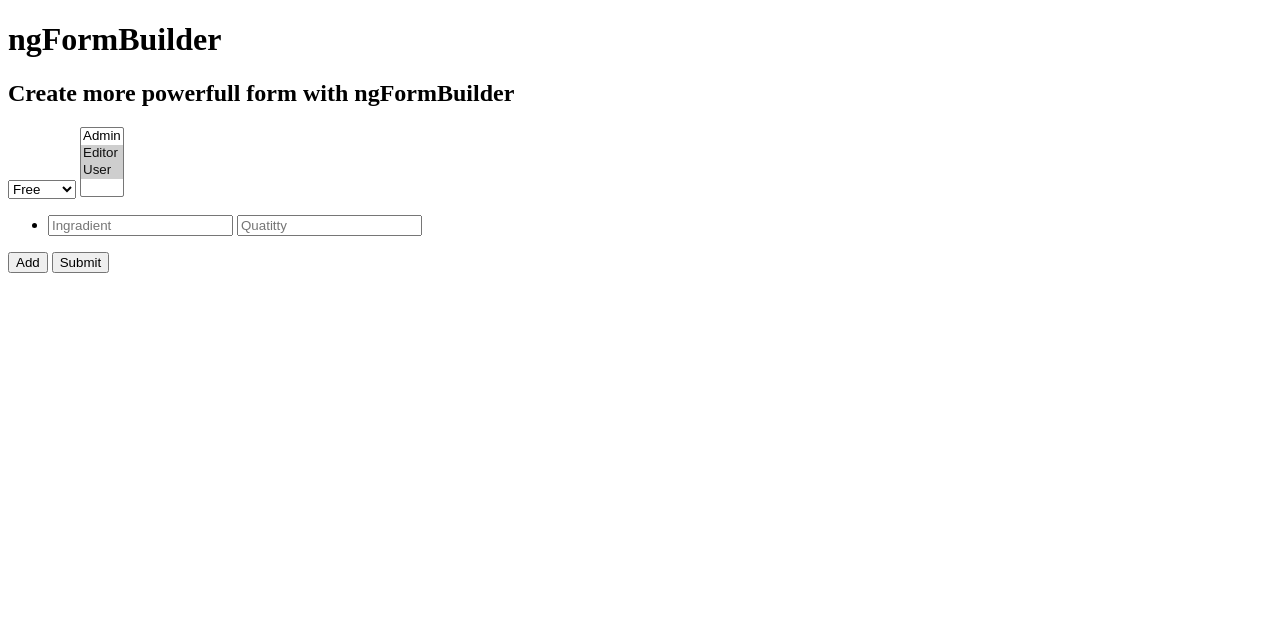
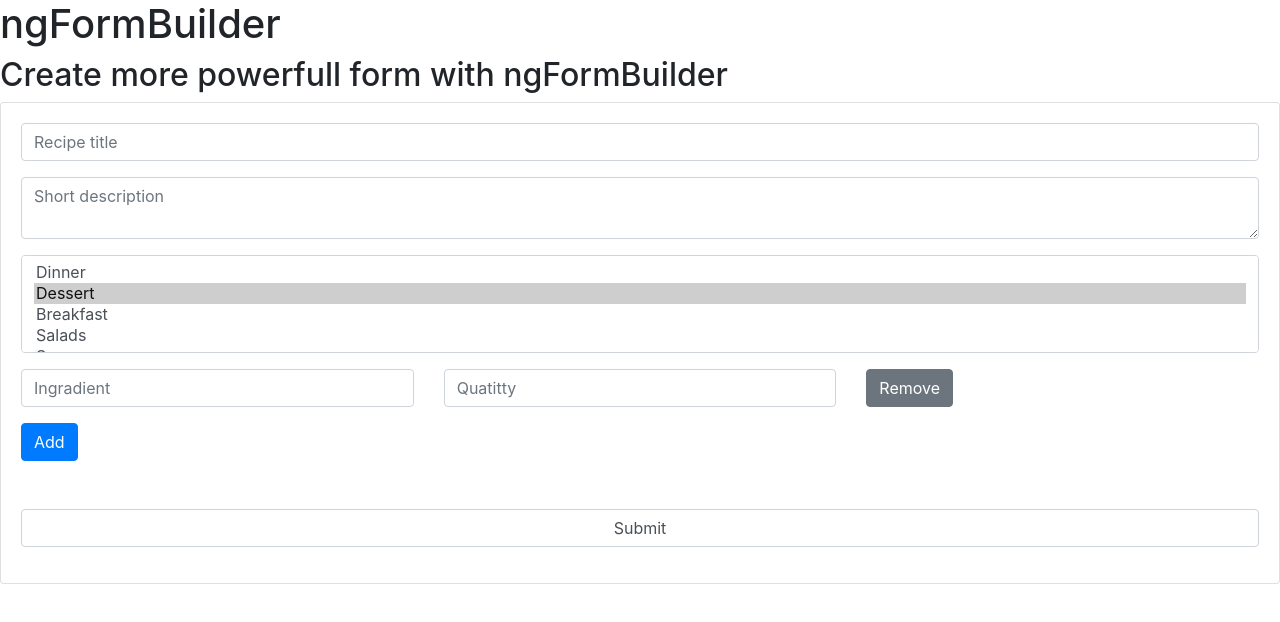
Before and after one commit to copaste/angular-form-builder, a website: page demo/index.html in a window 1280 px wide. Drawn offline with nearby package versions, Linux system fonts and the light colour scheme; a web font is replaced by a local one.

Commit message:
Demo update. Form Array add removeAt method

```diff
--- a/demo/demo.js
+++ b/demo/demo.js
@@ -1,25 +1,30 @@
 var app = angular.module('demo', ['ngFormBuilder']);
 
-app.controller('MainCtrl', ['$scope', 'FormBuilderService',
-    function($scope, fb) {
+app.controller('MainCtrl', ['$scope', 'FormBuilderService', 'FBValidators',
+    function($scope, fb, Validators) {
         'use strict';
 
         $scope.formGroup = fb.group({
-          status: ['Free'],
-          role:[['1','2']],
-          list: fb.array([
+          title: [''],
+          description: [''],
+          category: ['1'],
+          ingradients: fb.array([
             fb.group({
-              ingr: [''],
+              name: [''],
               quantity: ['']
             })
           ])
         });
 
         $scope.add = function () {
-          $scope.formGroup.controls.list.controls.push(fb.group({
-              ingr: [''],
+          $scope.formGroup.controls.ingradients.controls.push(fb.group({
+              name: ['', ],
               quantity: ['']
           }));
+        };
+
+        $scope.remove = function (index) {
+            $scope.formGroup.controls.ingradients.removeAt(index);
         };
 
         $scope.submitForm = function () {
--- a/demo/index.html
+++ b/demo/index.html
@@ -8,10 +8,11 @@
     <title>AngularJS Form Builder by Yordan Nikolov</title>
 
     <link href="images/favicon.ico" rel="shortcut icon">
+    <link href='https://stackpath.bootstrapcdn.com/bootstrap/4.3.1/css/bootstrap.min.css' rel='stylesheet' type='text/css'>
     <link href='http://fonts.googleapis.com/css?family=Source+Serif+Pro|Open+Sans' rel='stylesheet' type='text/css'>
 
     <!-- build:css demo.min.css -->
-    <link href="demo.css" media="all" rel="stylesheet" type="text/css">
+    <!-- <link href="demo.css" media="all" rel="stylesheet" type="text/css"> -->
     <!-- /build -->
 
 </head>
@@ -22,25 +23,41 @@
         <h2>Create more powerfull form with ngFormBuilder</h2>
     </div>
 
-	<div class="main">
-		<form form-group="formGroup"  ng-submit="submitForm($event)">
-			<select form-control-name="status">
-				<option>Merried</option>
-				<option>Free</option>
+	<div class="main card">
+		<form form-group="formGroup" class="card-body" ng-submit="submitForm($event)">
+			<div class="form-group">
+				<input type="text" class="form-control" form-control-name="title" placeholder="Recipe title"/>
+			</div>
+			<div class="form-group">
+				<textarea class="form-control" form-control-name="description" placeholder="Short description"></textarea>
+			</div>
+			<div class="form-group">
+			<select class="form-control" multiple form-control-name="category">
+				<option ng-repeat="x in ['Dinner', 'Dessert', 'Breakfast', 'Salads', 'Soups']" value="{{$index}}">{{ x }}</option>
 			</select>
-			<select multiple form-control-name="role">
-				<option ng-repeat="x in ['Admin', 'Editor', 'User']" value="{{$index}}">{{ x }}</option>
-			</select>
-			<ul>
-				<li form-array-name="list" ng-repeat="item in formGroup.controls.list.controls">
-					<div form-group-name="{{$index}}">
-						<input placeholder="Ingradient" form-control-name="ingr">
-						<input placeholder="Quatitty" form-control-name="quantity">
+			</div>
+			<div class="form-group">
+			<ul class="list-unstyled">
+				<li form-array-name="ingradients" ng-repeat="item in formGroup.controls.ingradients.controls">
+					<div form-group-name="{{$index}}" class="row mb-3">
+						<div class="col">
+							<input class="form-control" placeholder="Ingradient" form-control-name="name">
+						</div>
+						<div class="col">
+							<input class="form-control" placeholder="Quatitty" form-control-name="quantity">
+						</div>
+						<div class="col">
+							<button type="button" class="btn btn-secondary" ng-click="remove($index)">Remove</button>
+						</div>
 					</div>
 				</li>
 			</ul>
-			<button ng-click="add()">Add</button>
-			<input type="submit"/>
+			<div class="row">
+				<div class="col mb-5">
+					<button ng-click="add()" class="btn btn-primary float-left" type="button">Add</button>
+				</div>
+			</div>
+			<input type="submit" class="form-control"/>
 		</form>
 	</div>
 
--- a/src/angular-form-builder.js
+++ b/src/angular-form-builder.js
@@ -299,6 +299,9 @@
             }
         ]
     )
+    .factory('FBValidators', [function() {
+        return Validators;
+    }])
     .factory('FormBuilderService', [function() {
 
         return {
@@ -896,6 +899,13 @@
       .map(function (control) { return control.value; });
     };
 
+    FormArray.prototype.removeAt = function (index) {
+        // if (this.controls[index])
+        //     this.controls[index]._registerOnCollectionChange(function () { });
+        this.controls.splice(index, 1);
+        this.updateValueAndValidity();
+    };
+
     FormArray.prototype.reset = function (value, options) {
       if (value === void 0) { value = []; }
       if (options === void 0) { options = {}; }
```
Also changed, not shown: dist/ng-form-builder.min.js, 1 other file.
